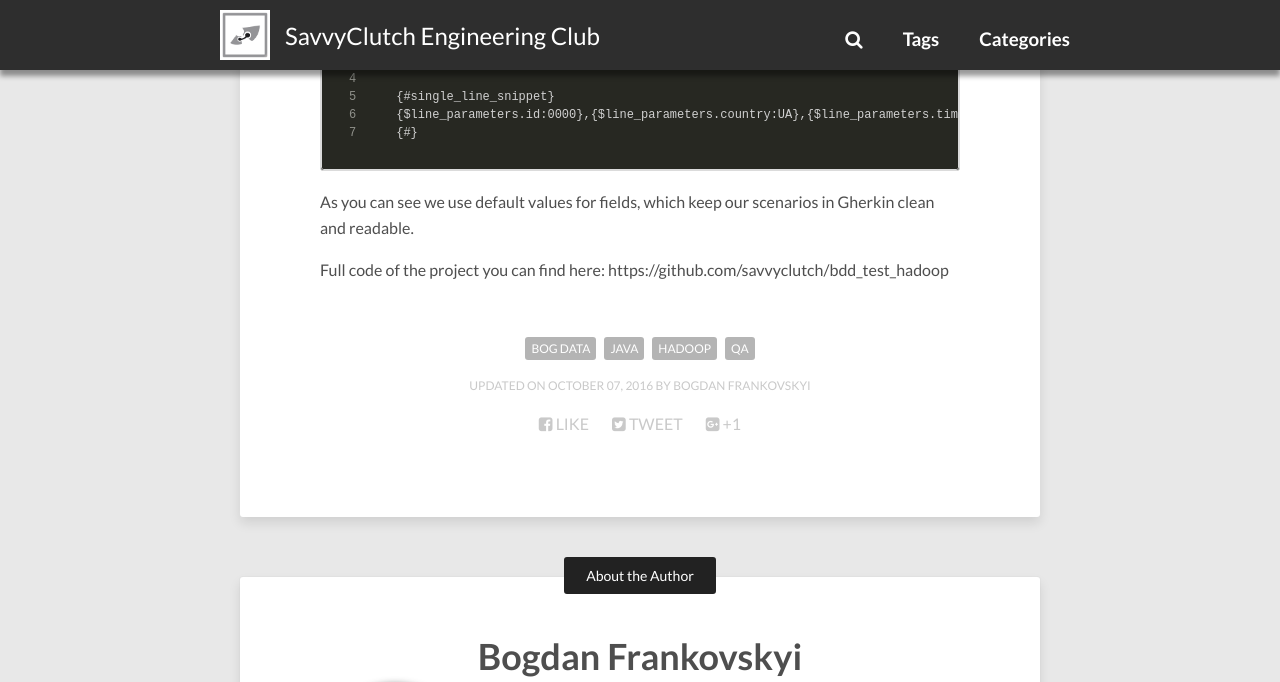
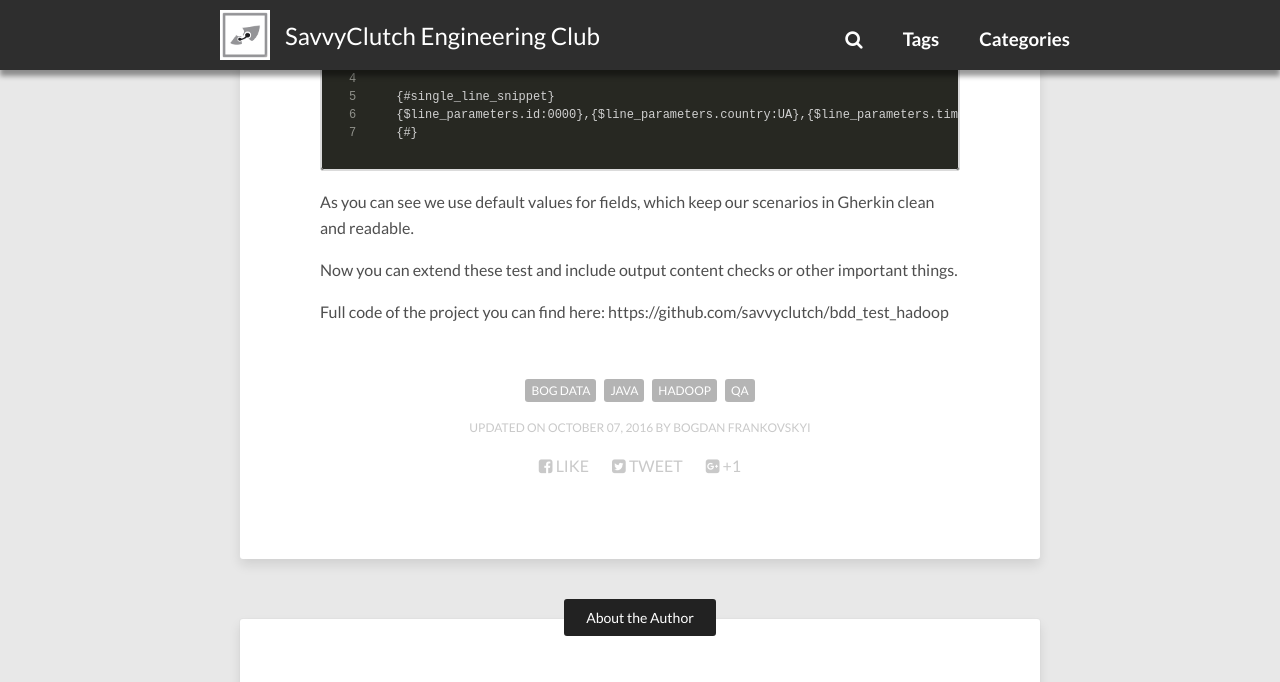
Before and after one commit to savvyclutch/savvyclutch.github.io, a Jekyll site: the page built from _posts/2016-12-21-BDD-tests-for-Hadoop-with-Cucumber-part-II.md, in a window 1280 px wide and 900 px high, scrolled down 3936 px, cut to the strip 0-682 px from the top of the window. Built offline with Jekyll 4.4.1, drawn with Linux system fonts in a browser that asks for light colours; nearby versions of some CDN libraries; comment, search, counter and statistics services are not loaded.

Commit message:
Little update

```diff
--- a/_posts/2016-12-21-BDD-tests-for-Hadoop-with-Cucumber-part-II.md
+++ b/_posts/2016-12-21-BDD-tests-for-Hadoop-with-Cucumber-part-II.md
@@ -125,4 +125,6 @@ So, it is pretty simple - we match step string to the java regular expression in
 
 As you can see we use default values for fields, which keep our scenarios in Gherkin clean and readable.
 
+Now you can extend these test and include output content checks or other important things.
+
 Full code of the project you can find here: https://github.com/savvyclutch/bdd_test_hadoop
```
